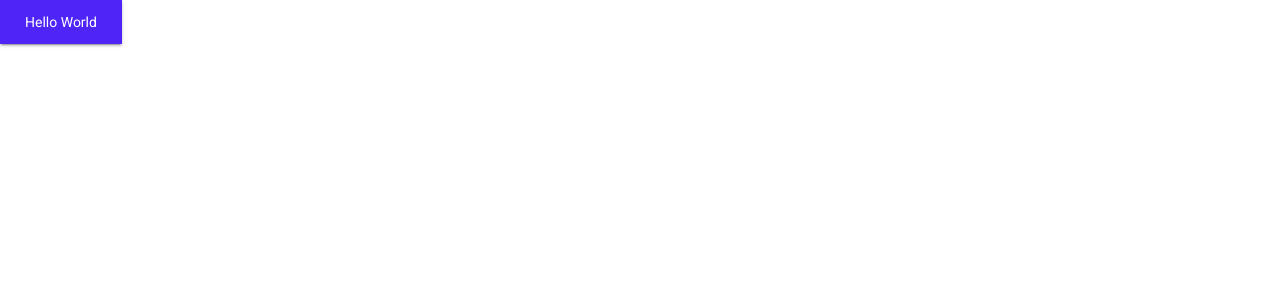
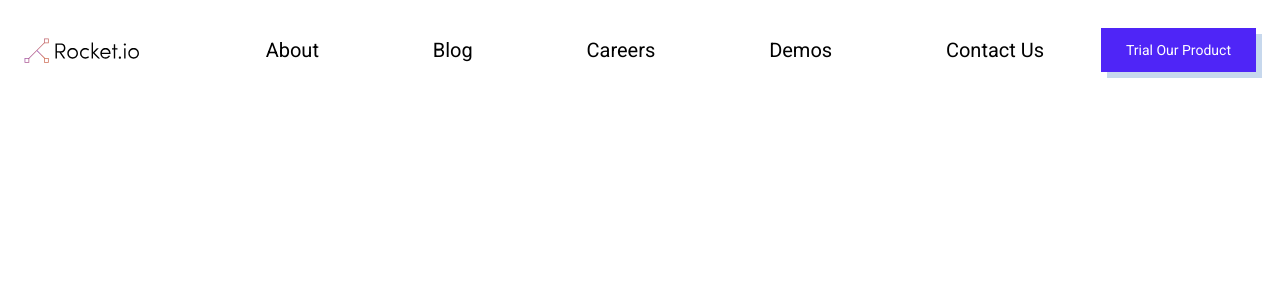
Before and after one commit to sb-haz/code-creative-react, a React (Create React App) app: page / in a window 1280 px wide. Shown: the top 300 px of the page. Built offline with nearby package versions, Linux system fonts and the light colour scheme.

Commit message:
make navbar

```diff
--- a/src/App.js
+++ b/src/App.js
@@ -1,6 +1,6 @@
 import { createMuiTheme, ThemeProvider } from '@material-ui/core/styles'
 import './App.css';
-import CustomBtn from './components/CustomBtn'
+import NavBar from './components/NavBar'
 
 const theme = createMuiTheme({
   palette: {
@@ -31,7 +31,7 @@ function App() {
   return (
     <div className="App">
       <ThemeProvider theme={theme}>
-        <CustomBtn txt="Hello World" />
+        <NavBar />
       </ThemeProvider>
     </div >
   );
--- /dev/null
+++ b/src/components/NavBar.js
@@ -0,0 +1,73 @@
+import React from 'react'
+import CustomBtn from './CustomBtn'
+import logo from '../logo.svg'
+import logoMobile from '../logoMobile.svg'
+import { Toolbar, Typography } from '@material-ui/core'
+import { makeStyles } from '@material-ui/core/styles'
+
+const styles = makeStyles({
+    bar:{
+        paddingTop: "1.15rem",
+        backgroundColor: "#fff",
+        ['@media (max-width:780px)']: {
+           flexDirection: "column"
+          }
+    },
+    logo: {
+        width: "15%",
+        ['@media (max-width:780px)']: {
+           display: "none"
+           }
+    },
+    logoMobile:{
+        width: "100%",
+        display: "none",
+        ['@media (max-width:780px)']: {
+            display: "inline-block"
+            }
+    },
+    menuItem: {
+        cursor: "pointer",
+        flexGrow: 1,
+        "&:hover": {
+            color:  "#4f25c8"
+        },
+        ['@media (max-width:780px)']: {
+            paddingBottom: "1rem"    }
+    }
+})
+
+const NavBar = () => {
+    const classes = styles()
+
+    return (
+        <Toolbar position="sticky" color="rgba(0, 0, 0, 0.87" className={classes.bar}>
+            <img src={logo} className={classes.logo} />
+            <img src={logoMobile} className={classes.logoMobile} />
+
+            <Typography variant="h6" className={classes.menuItem}>
+                About
+            </Typography>
+
+            <Typography variant="h6" className={classes.menuItem}>
+                Blog
+            </Typography>
+
+            <Typography variant="h6" className={classes.menuItem}>
+                Careers
+            </Typography>
+
+            <Typography variant="h6" className={classes.menuItem}>
+                Demos
+            </Typography>
+
+            <Typography variant="h6" className={classes.menuItem}>
+                Contact Us
+            </Typography>
+
+            <CustomBtn txt="Trial Our Product" />
+        </Toolbar>
+    )
+}
+
+export default NavBar
```
Also changed, not shown: src/logo.svg, src/logoMobile.svg (added).
